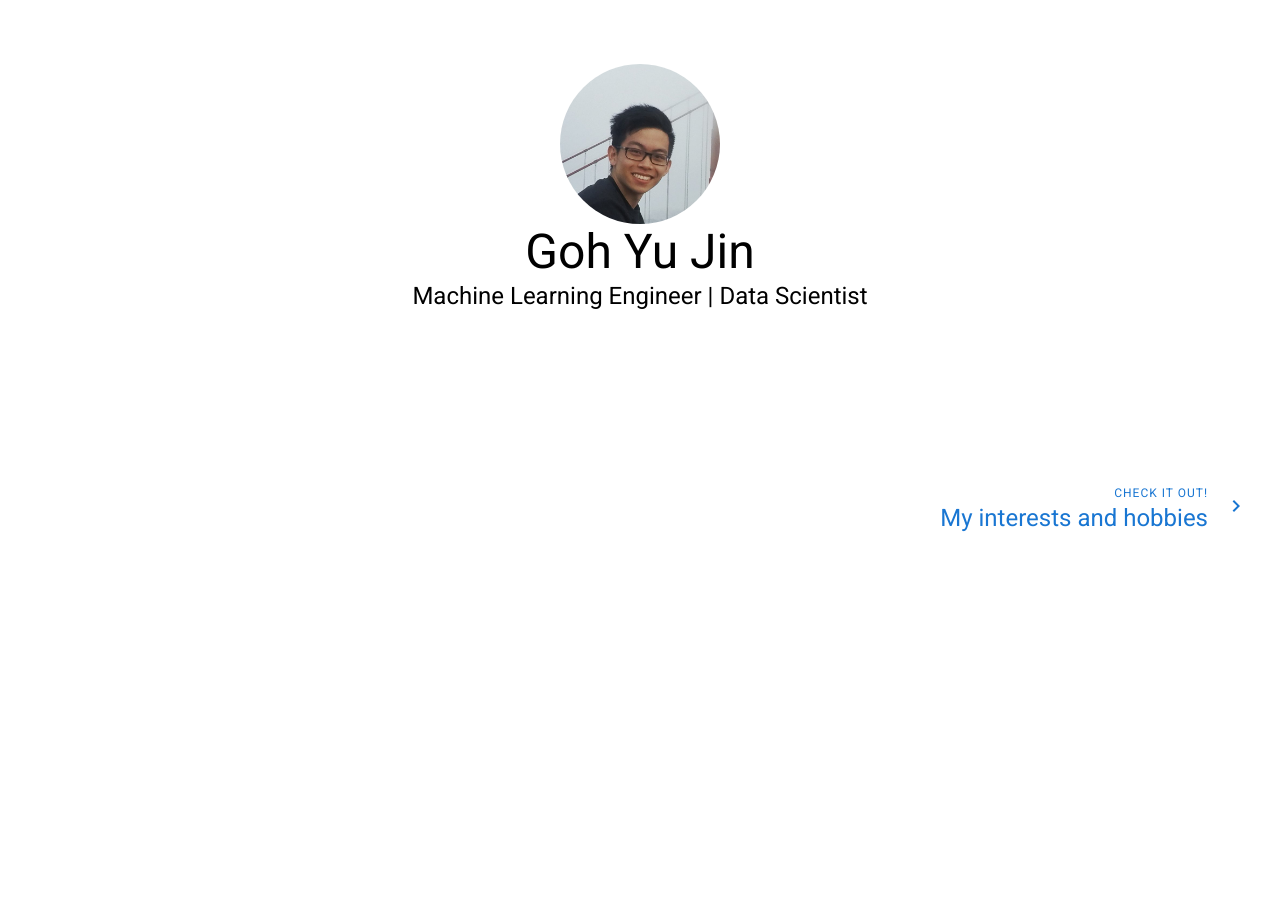
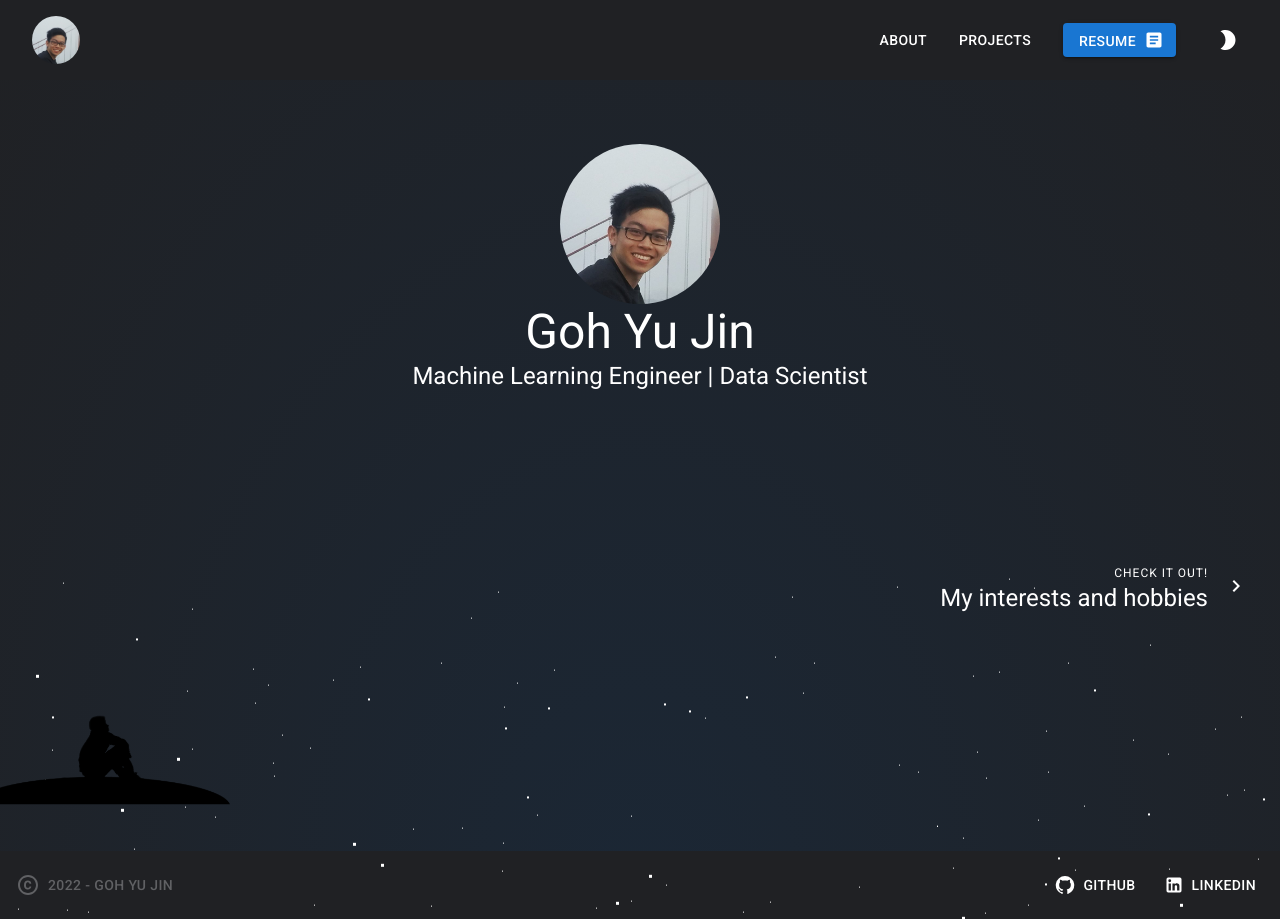
Before and after one commit to GohYuJin/GohYuJin.github.io, a React (Create React App) app: page / in a window 1280 px wide. Before the commit the page ends 800 px from the top, so only its background shows below. Built offline with nearby package versions, Linux system fonts and the light colour scheme.

Commit message:
completed moving to homepage url

```diff
--- a/src/App.tsx
+++ b/src/App.tsx
@@ -66,11 +66,12 @@ function Wrapper() {
 function App() {
   return (
     <Routes>
+      <Route path="/" element={<Wrapper />}>
         <Route index element={<LandingPage />} />
         <Route path="projects" element={<ProjectsPage />} />
         <Route path="projects/:name" element={<ProjectDetailsPage />} />
         <Route path="about" element={<AboutPage />} />
-
+      </Route>
     </Routes>
   );
 }
--- a/src/components/header/Logo.tsx
+++ b/src/components/header/Logo.tsx
@@ -11,7 +11,7 @@ export default function Logo() {
         className={css`
           text-decoration: none;
         `}
-        to="/portfolio"
+        to="/"
       >
         {/* <span className={logoStyle}>CG</span> */}
         <Avatar
```
